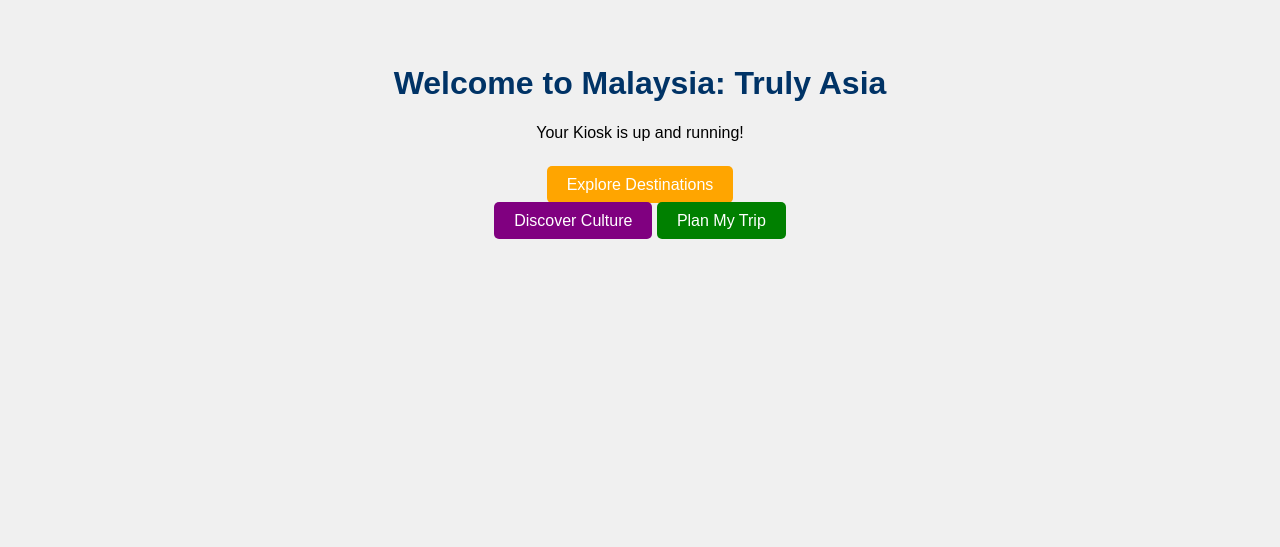
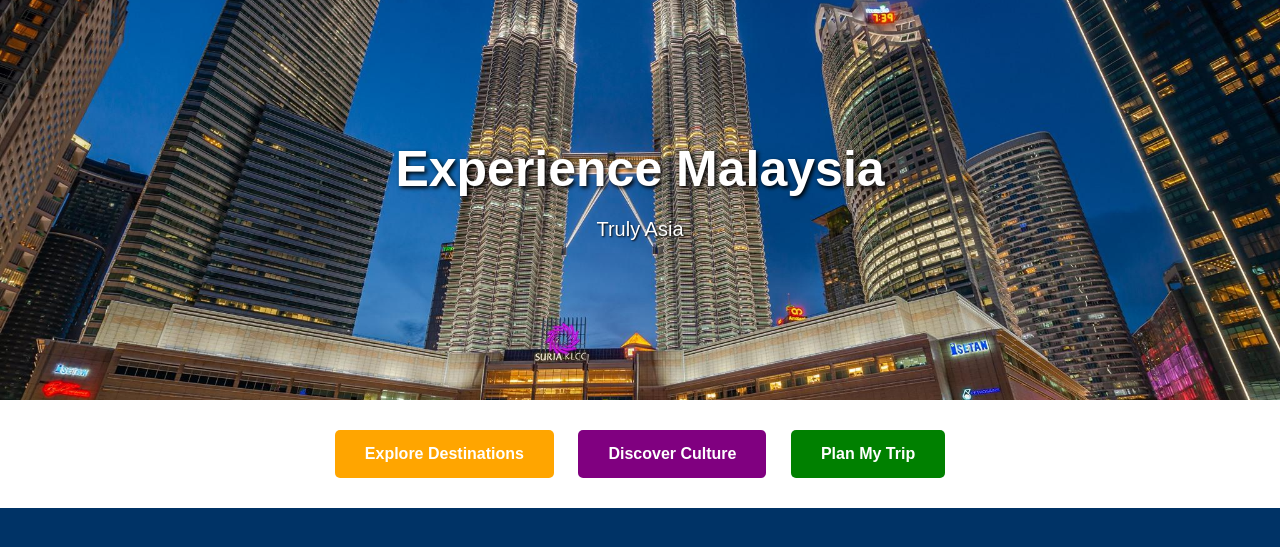
Before and after one commit to TariqAbhar/tourism-kiosk, a Flask app: page / in a window 1280 px wide. Shown: the top 547 px of the page. Run offline with Flask 3, Linux system fonts and the light colour scheme.

Commit message:
Added KLCC Banner Image

```diff
--- a/templates/index.html
+++ b/templates/index.html
@@ -3,19 +3,40 @@
 <head>
     <title>Malaysia Tourism Kiosk</title>
     <style>
-        body { font-family: sans-serif; text-align: center; background-color: #f0f0f0; }
-        h1 { color: #003366; }
-        .btn { padding: 10px 20px; background: orange; color: white; text-decoration: none; border-radius: 5px; }
+        body { margin: 0; padding: 0; font-family: sans-serif; text-align: center; background-color: #003366; color: white; }
+
+        /* Banner Image Style */
+        .banner {
+            width: 100%;
+            height: 400px;
+            background-image: url("{{ url_for('static', filename='images/banner.jpg') }}");
+            background-size: cover;
+            background-position: center;
+            display: flex;
+            align-items: center;
+            justify-content: center;
+            flex-direction: column;
+        }
+
+        h1 { font-size: 50px; text-shadow: 2px 2px 4px #000000; margin: 0; }
+        p { font-size: 20px; text-shadow: 1px 1px 2px #000000; }
+
+        .menu-container { padding: 20px; background: white; }
+        .btn { padding: 15px 30px; margin: 10px; color: white; text-decoration: none; border-radius: 5px; font-weight: bold; display: inline-block;}
     </style>
 </head>
 <body>
-    <br><br>
-    <h1>Welcome to Malaysia: Truly Asia</h1>
-    <p>Your Kiosk is up and running!</p>
-    <br>
-    <a href="{{ url_for('destinations') }}" class="btn">Explore Destinations</a>
-    <br><br>
-    <a href="{{ url_for('culture') }}" class="btn" style="background: purple;">Discover Culture</a>
-    <a href="{{ url_for('plan') }}" class="btn" style="background: green;">Plan My Trip</a>
+
+    <div class="banner">
+        <h1>Experience Malaysia</h1>
+        <p>Truly Asia</p>
+    </div>
+
+    <div class="menu-container">
+        <a href="{{ url_for('destinations') }}" class="btn" style="background: orange;">Explore Destinations</a>
+        <a href="{{ url_for('culture') }}" class="btn" style="background: purple;">Discover Culture</a>
+        <a href="{{ url_for('plan') }}" class="btn" style="background: green;">Plan My Trip</a>
+    </div>
+
 </body>
 </html>
```
Also changed, not shown: static/images/banner.jpg (added).
